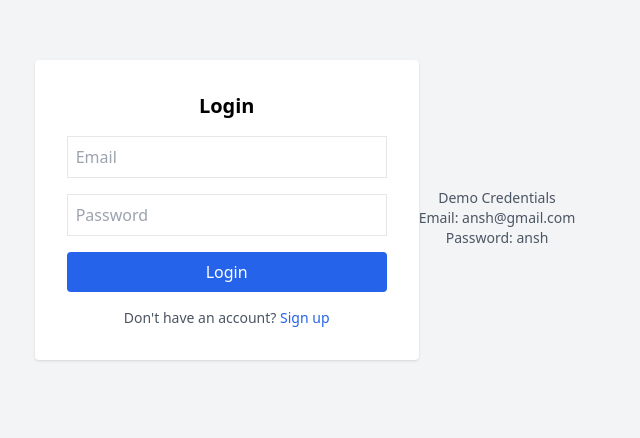
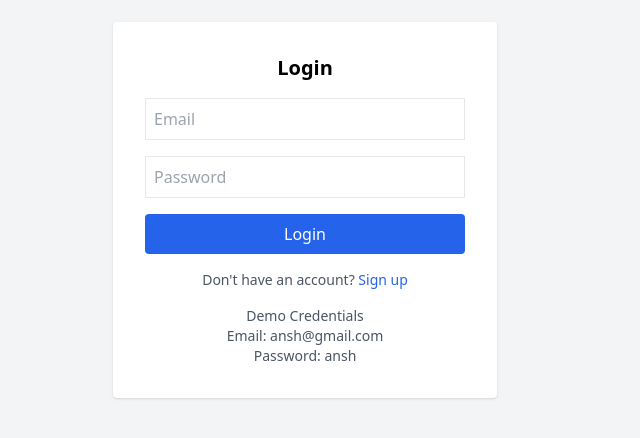
Before and after one commit to ansh-2004/StockFlow_MVP, a React app in the folder frontend/: page /login in a window 1280 px wide. Shown: the part 190-628 px from the top of the page, without its empty margins (335-975 px from the left). Built offline with nearby package versions, Linux system fonts and the light colour scheme; the HTML template or start-up script is replaced by a standard one.

Commit message:
demo login credentails

```diff
--- a/frontend/src/pages/Login.jsx
+++ b/frontend/src/pages/Login.jsx
@@ -70,13 +70,15 @@ export default function Login(){
           </Link>
         </p>
 
+        <div className="text-sm text-gray-600 text-center mt-4">
+            <p>Demo Credentials</p>
+            <p>Email: ansh@gmail.com</p>
+            <p>Password: ansh</p>
+        </div>
+
       </form>
 
-      <div className="text-sm text-gray-600 text-center mt-4">
-        <p>Demo Credentials</p>
-        <p>Email: ansh@gmail.com</p>
-        <p>Password: ansh</p>
-        </div>
+
 
 
 
```
